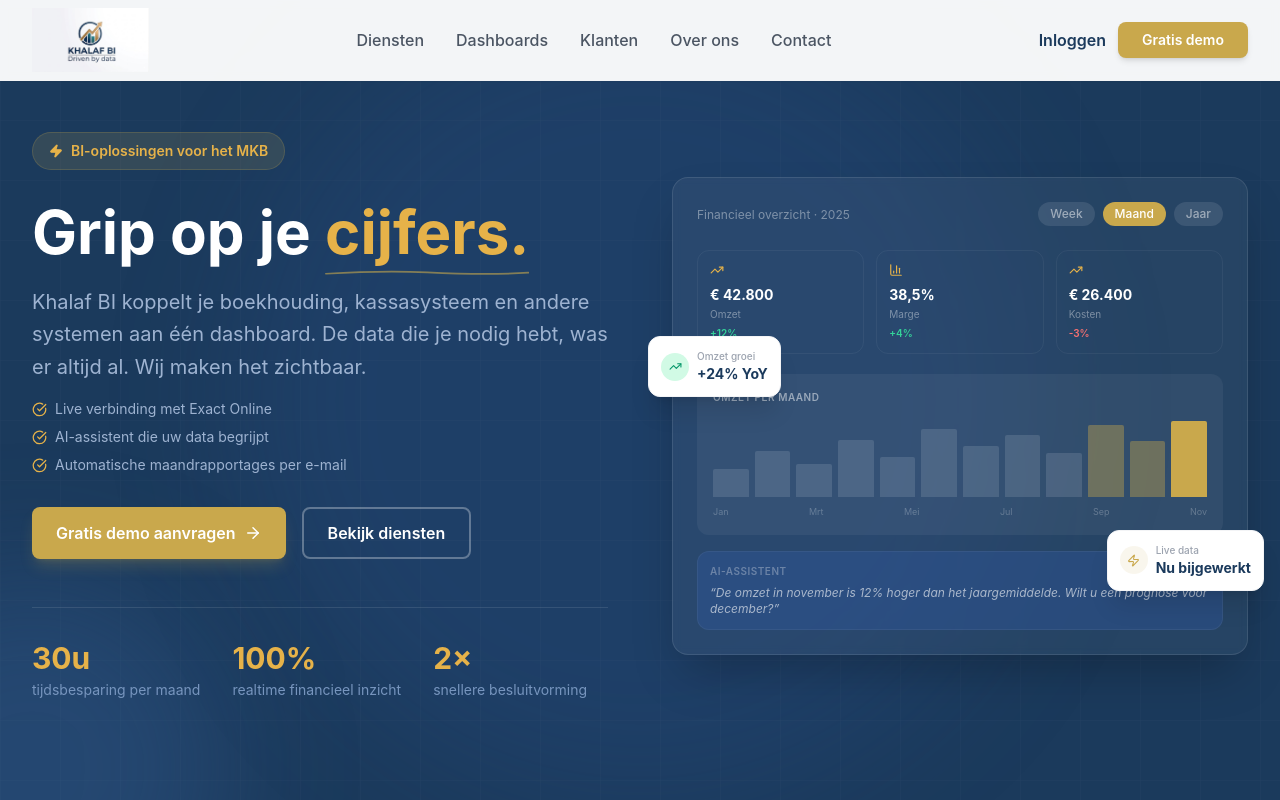
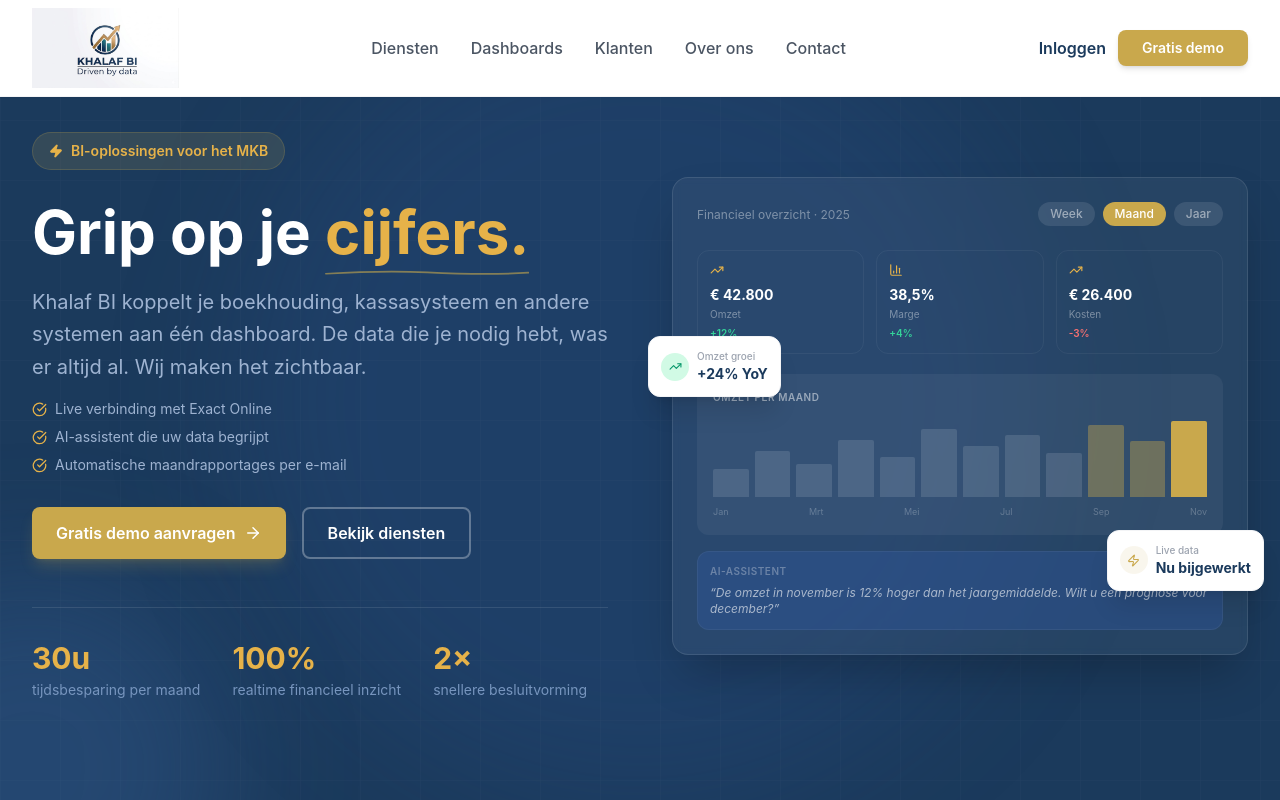
Before and after one commit to adamvdb120-bot/khalaf-bi, a Next.js app: page / in a window 1280 px wide. Shown: the top 800 px of the page. Built offline with nearby package versions, Linux system fonts and the light colour scheme.

Commit message:
fix(navbar): groter logo (h-20) + grotere navbar (h-24)

```diff
--- a/src/components/marketing/Navbar.tsx
+++ b/src/components/marketing/Navbar.tsx
@@ -17,18 +17,18 @@ export default function Navbar() {
   const [open, setOpen] = useState(false);
 
   return (
-    <header className="fixed top-0 left-0 right-0 z-50 bg-white/95 backdrop-blur-sm border-b border-gray-100 shadow-sm">
+    <header className="fixed top-0 left-0 right-0 z-50 bg-white border-b border-gray-100 shadow-sm">
       <div className="max-w-7xl mx-auto px-4 sm:px-6 lg:px-8">
-        <div className="flex items-center justify-between h-20">
+        <div className="flex items-center justify-between h-24">
           {/* Logo */}
           <Link href="/" className="flex items-center" aria-label="Khalaf BI — home">
             <Image
               src="/logos/khalaf-bi.png"
               alt="Khalaf BI"
-              width={260}
-              height={90}
+              width={320}
+              height={110}
               priority
-              className="h-16 w-auto object-contain"
+              className="h-20 w-auto object-contain"
             />
           </Link>
 
```
